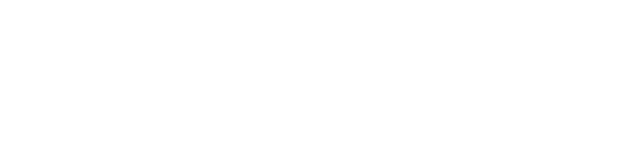
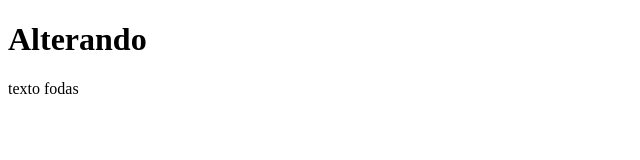
Before and after one commit to Igor-Oliveira06/lojavirtual, a plain HTML site: page index.html in a window 1280 px wide. Shown: the whole page, without its empty margins (0-640 px from the left). Drawn offline with Linux system fonts and the light colour scheme.

Commit message:
editing index & create base.css

```diff
--- /dev/null
+++ b/base.css
@@ -0,0 +1,4 @@
+*{
+    margin: 0;
+    padding: 0 ;
+}
--- a/index.html
+++ b/index.html
@@ -6,6 +6,7 @@
     <title>Document</title>
 </head>
 <body>
-
+    <h1>Alterando </h1>
+    <div>texto fodas</div>
 </body>
 </html>
```
